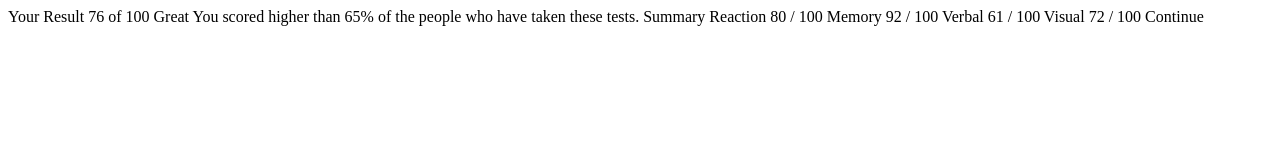
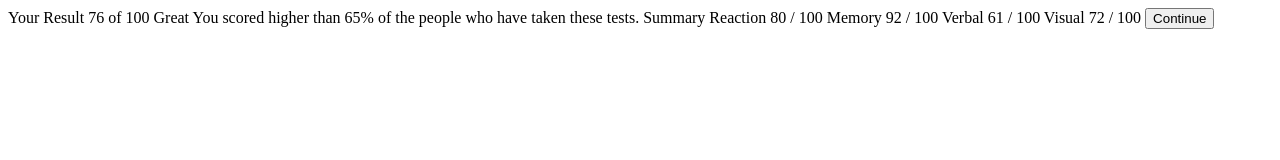
Before and after one commit to EthanHunt101/Front-End-Engineer-Challenge, a plain HTML site: page index.html in a window 1280 px wide. Drawn offline with Linux system fonts and the light colour scheme.

Commit message:
Update index.html

```diff
--- a/index.html
+++ b/index.html
@@ -37,7 +37,8 @@
   Visual
   72 / 100
 
-  Continue
+  <button>Continue</button>
+
 
 </body>
 </html>
```
